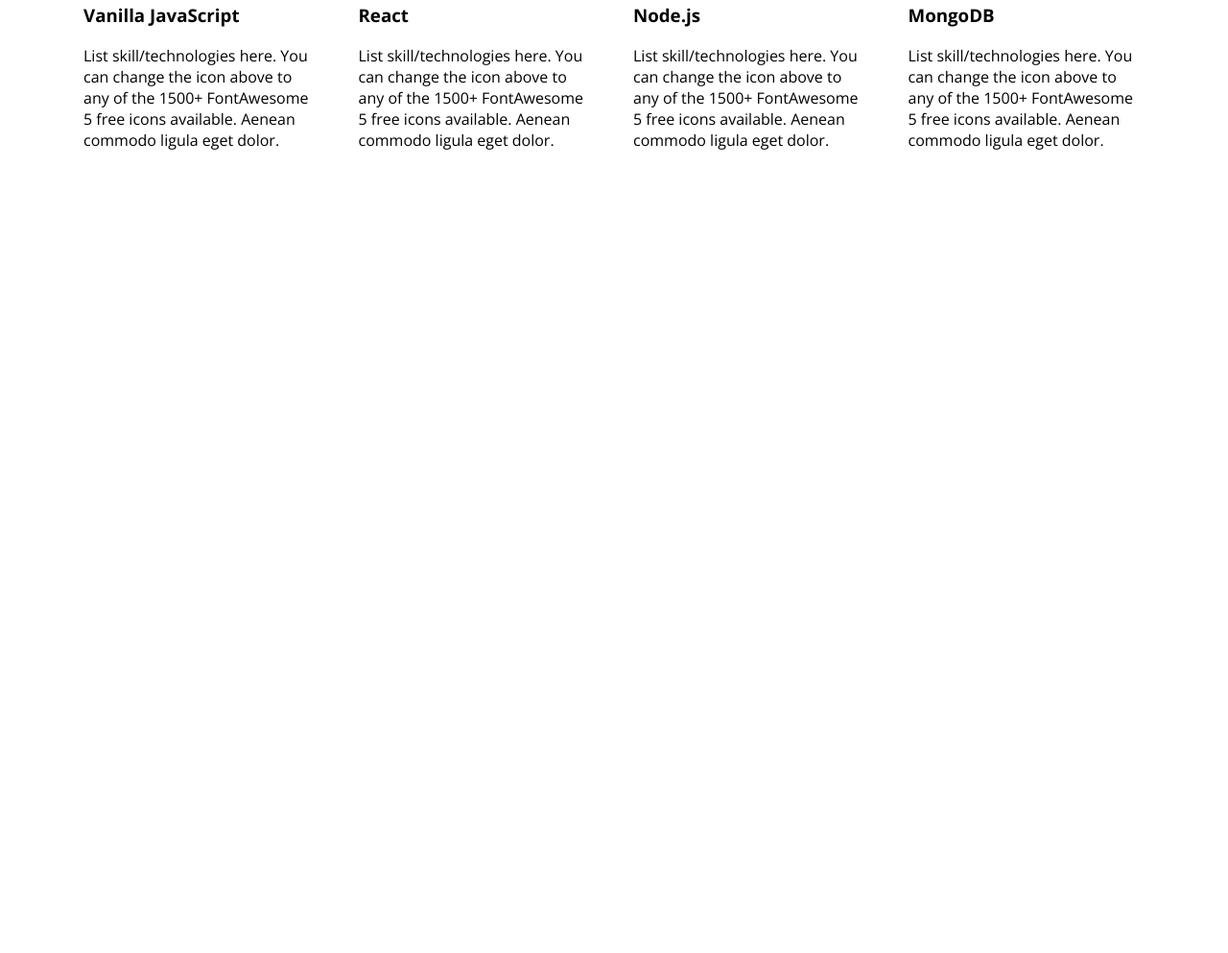
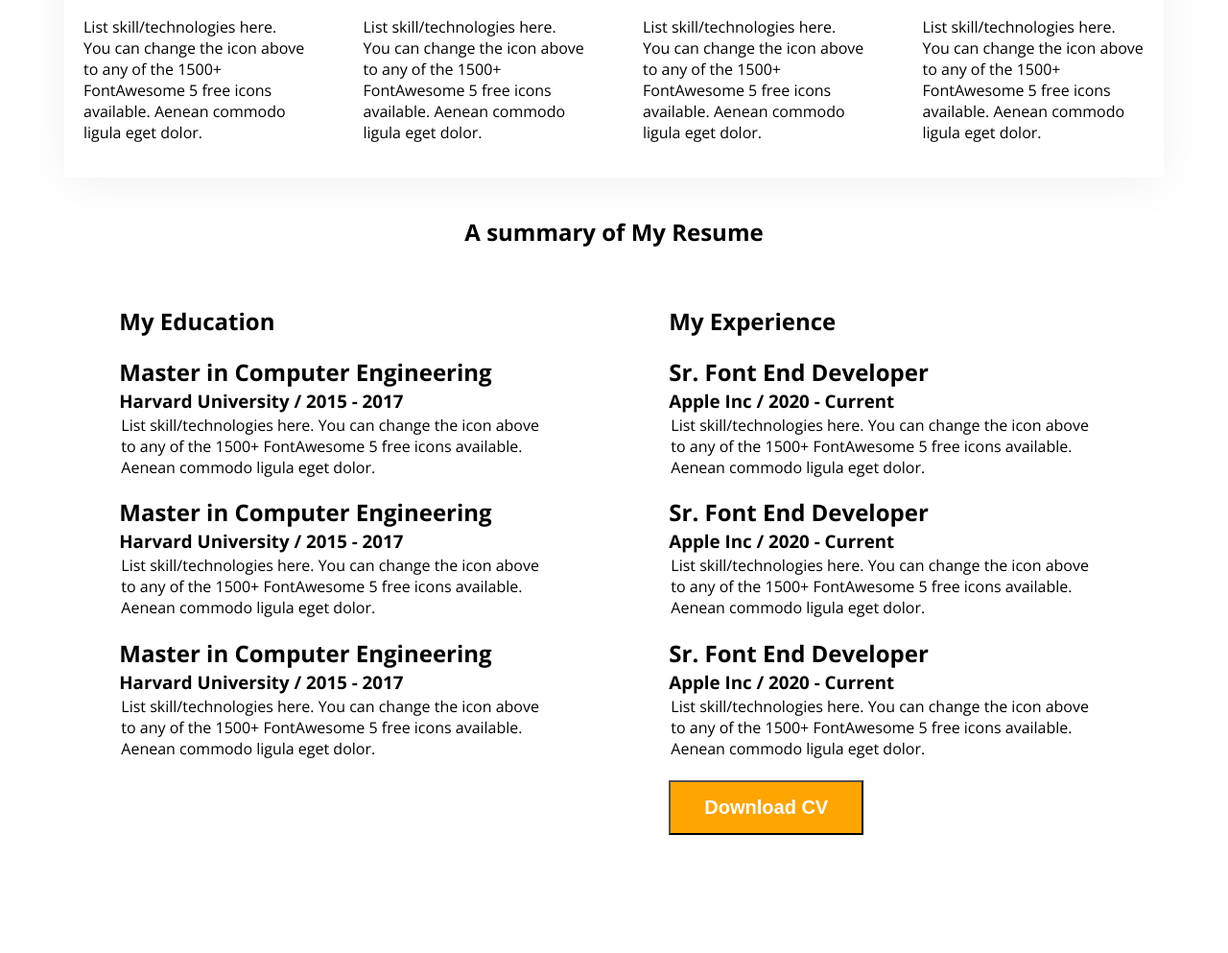
Before and after one commit to Biddut-Roy/Devloper-portfollio, a plain HTML site: page index.html in a window 1280 px wide. Shown: the part 1657-2650 px from the top of the page at 96% size. Before the commit the page ends 1858 px from the top, so only its background shows below. Drawn offline with nearby package versions, Linux system fonts and the light colour scheme.

Commit message:
compleate a  mail

```diff
--- a/index.html
+++ b/index.html
@@ -98,6 +98,67 @@
                 </div>
             </div>
         </section>
+        <section class="resumi-container">
+            <h2 class="resume-title">A summary of My Resume</h2>
+            <div class="my-qulification">
+                <div class="spaces-left">
+                    <div class="my-education">
+                        <h1 class="my-edu">My Education</h1>
+                        <h2 style="margin-bottom:1px;">Master in Computer Engineering</h2>
+                        <h3 style="margin: 0;">Harvard University / 2015 - 2017</h3>
+                        <p style="margin: 2px;">
+                            List skill/technologies here. You can change the icon above
+                            to any of the 1500+ FontAwesome 5 free icons available. Aenean commodo ligula eget dolor.
+                        </p>
+                    </div>
+                    <div class="my-education">
+
+                        <h2 style="margin-bottom:1px;">Master in Computer Engineering</h2>
+                        <h3 style="margin: 0;">Harvard University / 2015 - 2017</h3>
+                        <p style="margin: 2px;">
+                            List skill/technologies here. You can change the icon above
+                            to any of the 1500+ FontAwesome 5 free icons available. Aenean commodo ligula eget dolor.
+                        </p>
+                    </div>
+                    <div class="my-education">
+
+                        <h2 style="margin-bottom:1px;">Master in Computer Engineering</h2>
+                        <h3 style="margin: 0;">Harvard University / 2015 - 2017</h3>
+                        <p style="margin: 2px;">
+                            List skill/technologies here. You can change the icon above
+                            to any of the 1500+ FontAwesome 5 free icons available. Aenean commodo ligula eget dolor.
+                        </p>
+                    </div>
+                </div>
+                <div class="spaces-right">
+                    <div class="my-experienc">
+                        <h1 class="my-exp">My Experience</h1>
+                        <h2 style="margin-bottom:1px;">Sr. Font End Developer</h2>
+                        <h3 style="margin: 0;">Apple Inc / 2020 - Current</h3>
+                        <p style="margin: 2px;">List skill/technologies here. You can change the icon above
+                            to any of the 1500+ FontAwesome 5 free icons available. Aenean commodo ligula eget dolor.
+                        </p>
+                        <div class="my-experienc">
+
+                            <h2 style="margin-bottom:1px;">Sr. Font End Developer</h2>
+                            <h3 style="margin: 0;">Apple Inc / 2020 - Current</h3>
+                            <p style="margin: 2px;">List skill/technologies here. You can change the icon above
+                                to any of the 1500+ FontAwesome 5 free icons available. Aenean commodo ligula eget
+                                dolor.</p>
+                            <div class="my-experienc">
+
+                                <h2 style="margin-bottom:1px;">Sr. Font End Developer</h2>
+                                <h3 style="margin: 0;">Apple Inc / 2020 - Current</h3>
+                                <p style="margin: 2px;">List skill/technologies here. You can change the icon above
+                                    to any of the 1500+ FontAwesome 5 free icons available. Aenean commodo ligula eget
+                                    dolor.</p>
+
+                            </div>
+                        </div>
+
+                    </div>
+                    <button id="color" class="buttoncolor">Download CV</button>
+        </section>
     </main>
     <footer>
 
--- a/style/style.css
+++ b/style/style.css
@@ -45,11 +45,15 @@ nav a {
 
 .buttoncolor {
     background-color: orange;
-    color: var(--white-color, #FFF);
+    color:  #FFF;
     font-size: 20px;
     font-weight: 700;
     padding: 15px 35px;
 
+}
+#color{
+    text-align: center;
+    margin: 20px auto;
 }
 
 .banner {
@@ -87,18 +91,20 @@ nav a {
     flex-direction: column;
     flex-shrink: 0;
 }
+
 /* main section */
-main{
+main {
     width: 1146px;
     margin: 0 auto;
 }
+
 /* section about */
 
-.about{
+.about {
     border-radius: 10px;
     background: #FFF8F3;
     height: 550px;
-    }
+}
 
 .about-title {
     color: #181818;
@@ -115,33 +121,70 @@ main{
     line-height: 30px;
     padding: 0 150px;
 }
-.about-info-container{
+
+.about-info-container {
     display: flex;
     justify-content: space-around;
 
 }
-.about-info{
+
+.about-info {
     text-align: center;
     padding-bottom: 2px;
     margin-bottom: 0;
 }
-.info-describtion{
+
+.info-describtion {
     margin-top: 0;
 }
-.skill{
+
+.skill {
     padding-top: 50px;
+}
+.skill-do {
+    text-align: center;
+}
+
+.Skill-para {
+    padding: 0 150px;
+}
+
+.skill-tag {
+    display: flex;
+    gap: 20px;
+    border-radius: 5px;
+    background: #FFF;
+    box-shadow: 0px 6px 50px 0px rgba(0, 0, 0, 0.06);
 
 }
-.skill-do{
-    text-align: center;
-}
-.Skill-para{
-    padding: 0 150px;
-}
-.skill-tag{
-    display: flex;
-    padding-top: 30px;
-}
-.more-skill{
+.more-skill {
     padding: 20px;
 }
+.resumi-container{
+ height: 100vh;
+}
+.resume-title{
+    text-align: center;
+    margin: 40px 0;
+}
+.my-qulification{
+    display: flex;
+    justify-content: space-around;
+}
+.spaces-left{
+    display: block;
+    width: 40%;
+}
+.my-education{
+    display: block;
+
+}
+.spaces-right{
+    display: block;
+    width: 40%;
+}
+.my-experienc{
+    display: block;
+    flex-direction: column;
+
+}
```
